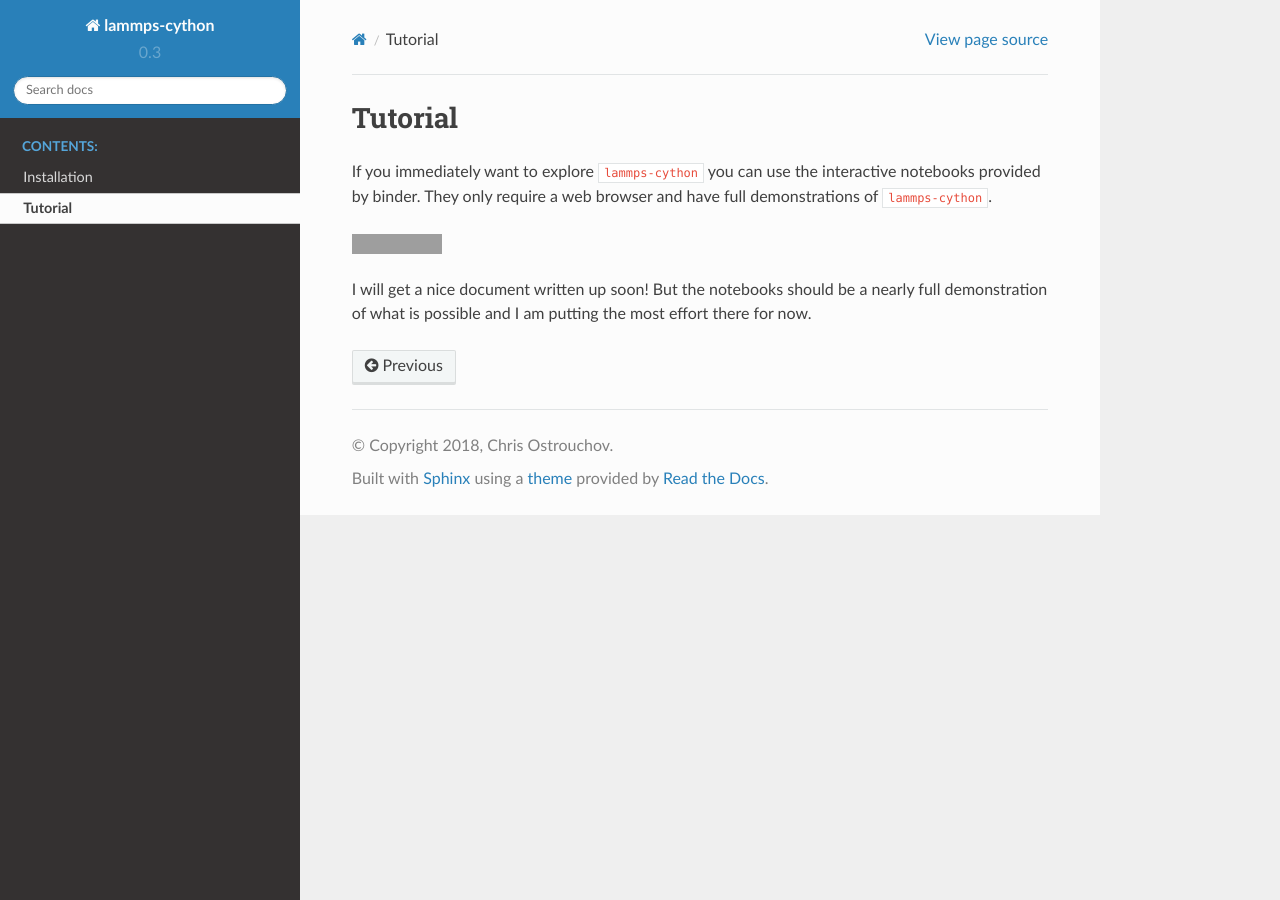
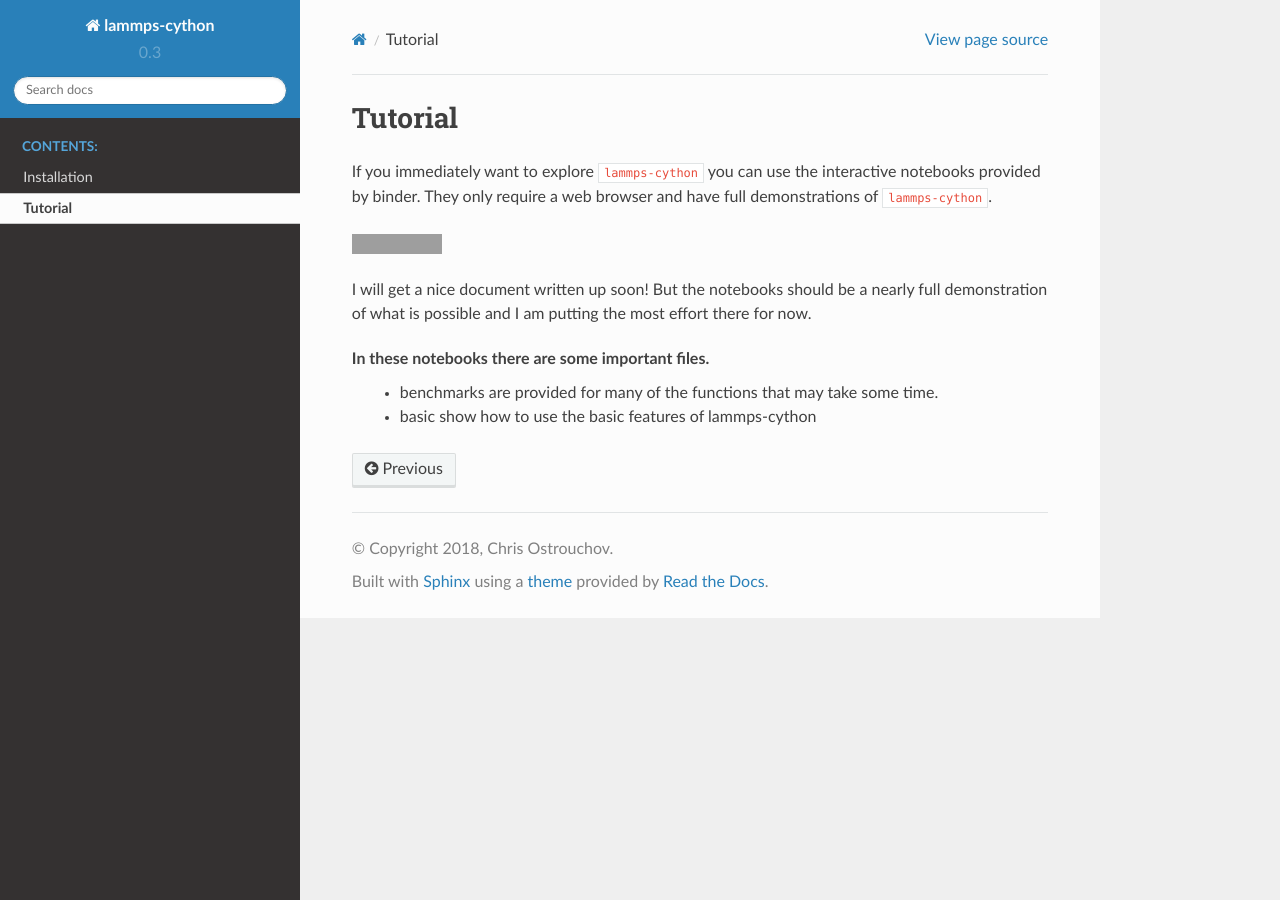
Before and after one commit to costrouc/lammps-cython, a Sphinx documentation site: the page built from docs/tutorial.rst, in a window 1280 px wide. Built offline with Sphinx 7.4.7 and the Read the Docs theme 2.0.0, drawn with Linux system fonts in a browser that asks for light colours; grey boxes are pictures that could not be loaded.

Commit message:
Adding in docs that benchmarks are provided

```diff
--- a/docs/tutorial.rst
+++ b/docs/tutorial.rst
@@ -11,3 +11,7 @@ browser and have full demonstrations of ``lammps-cython``.
 I will get a nice document written up soon! But the notebooks should
 be a nearly full demonstration of what is possible and I am putting
 the most effort there for now.
+
+In these notebooks there are some important files.
+  - benchmarks are provided for many of the functions that may take some time.
+  - basic show how to use the basic features of lammps-cython
```
